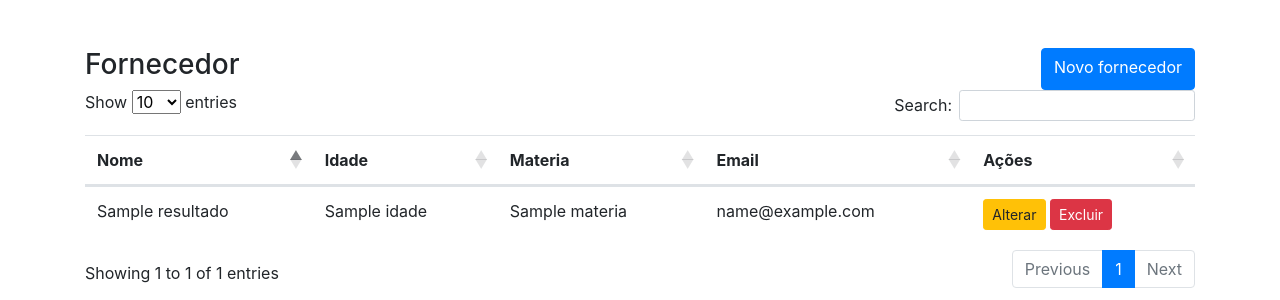
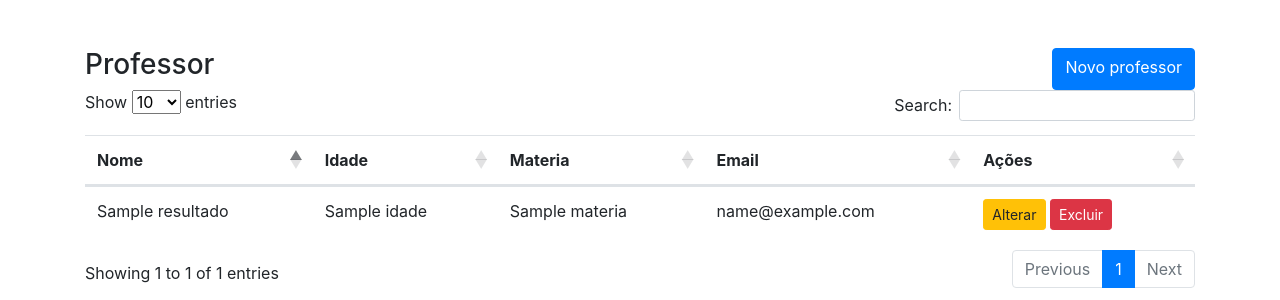
Before and after one commit to gracimn/MateriaPHP, a PHP site: template ProjetoPHP/src/views/professor/professor.php in a window 1280 px wide. Shown: the top 300 px of the page. Run offline with PHP 8.4, Linux system fonts and the light colour scheme; the template is opened without the code that fills it: most values are stand-ins (such as "Sample title", 1, 10 or a date in 2020); some libraries are stand-ins or nearby versions.

Commit message:
Update professor.php

```diff
--- a/ProjetoPHP/src/views/professor/professor.php
+++ b/ProjetoPHP/src/views/professor/professor.php
@@ -65,8 +65,8 @@
         <?php } ?>
 
         <div class="d-flex justify-content-between">
-            <h3>Fornecedor</h3>
-            <a href="/fornecedor/inserir" class="btn btn-primary"> <i class="fas fa-plus"></i> Novo fornecedor</a>
+            <h3>Professor</h3>
+            <a href="/professor/inserir" class="btn btn-primary"> <i class="fas fa-plus"></i> Novo professor</a>
         </div>
 
         <table class="table table-stripped table-hover mt-5" id="tabela">
@@ -85,8 +85,8 @@
                         <td><?= $c['materia'] ?></td>
                         <td><?= $c['email'] ?></td>
                         <td>
-                            <a href="/fornecedor/alterar/id/<?= $c["id"] ?>" class="btn btn-sm btn-warning">Alterar</a>
-                            <a href="/fornecedor/excluir/id/<?= $c["id"] ?>" class="btn btn-sm btn-danger">Excluir</a>
+                            <a href="/professor/alterar/id/<?= $c["id"] ?>" class="btn btn-sm btn-warning">Alterar</a>
+                            <a href="/professor/excluir/id/<?= $c["id"] ?>" class="btn btn-sm btn-danger">Excluir</a>
                         </td>
                     </tr>
                 <?php } ?>
```
